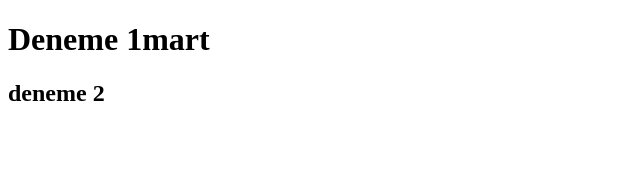
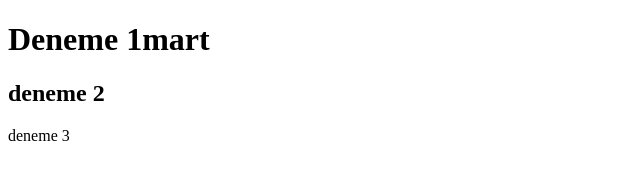
Before and after one commit to reactdersleri/github, a plain HTML site: page index.html in a window 1280 px wide. Shown: the full height of the page, 0-640 px from the left. Drawn offline with Linux system fonts and the light colour scheme.

Commit message:
deneme 3

```diff
--- a/index.html
+++ b/index.html
@@ -9,5 +9,6 @@
 <body>
     <h1>Deneme 1mart </h1>
     <h2>deneme 2</h2>
+    deneme 3
 </body>
 </html>
```
